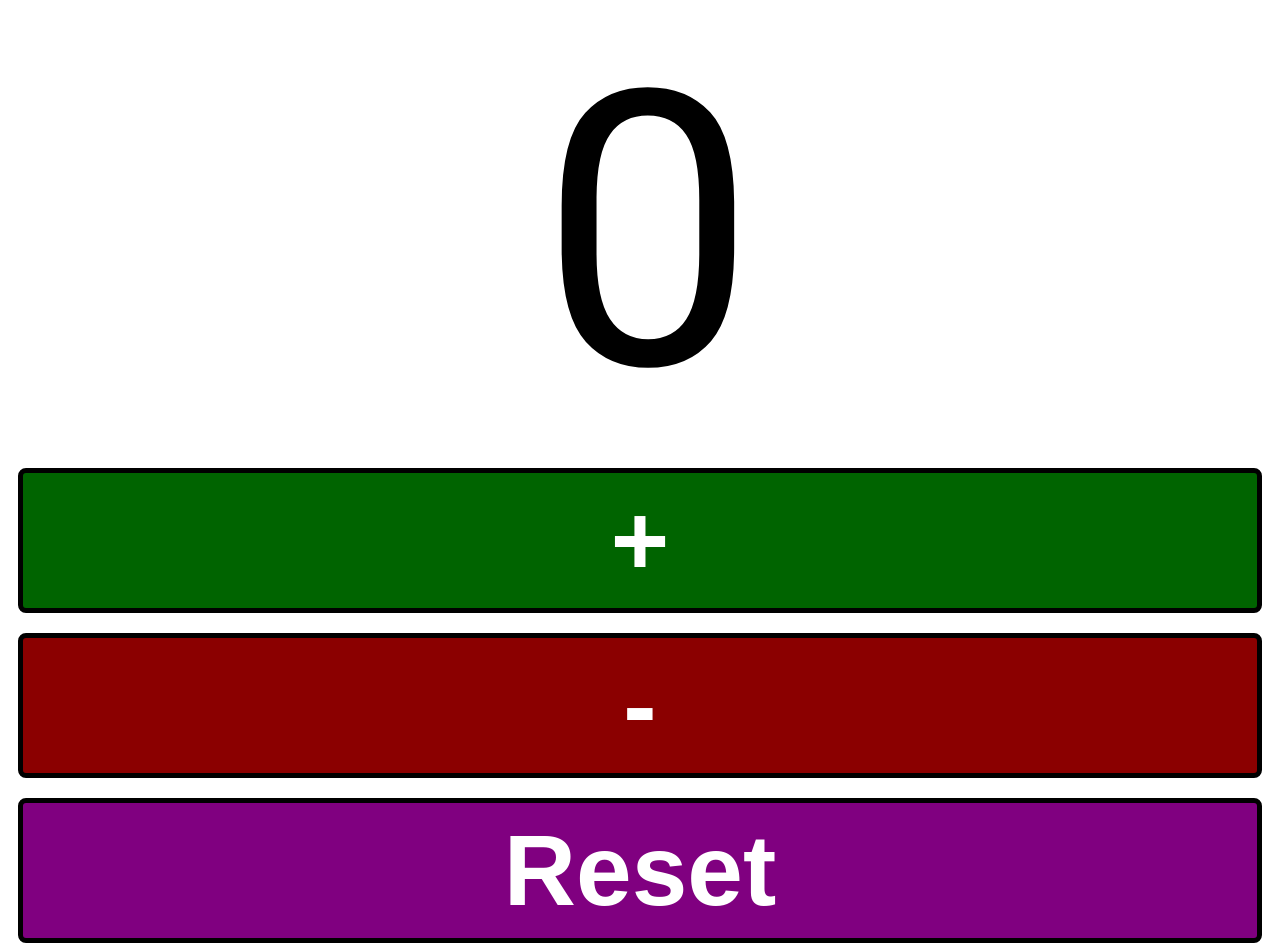
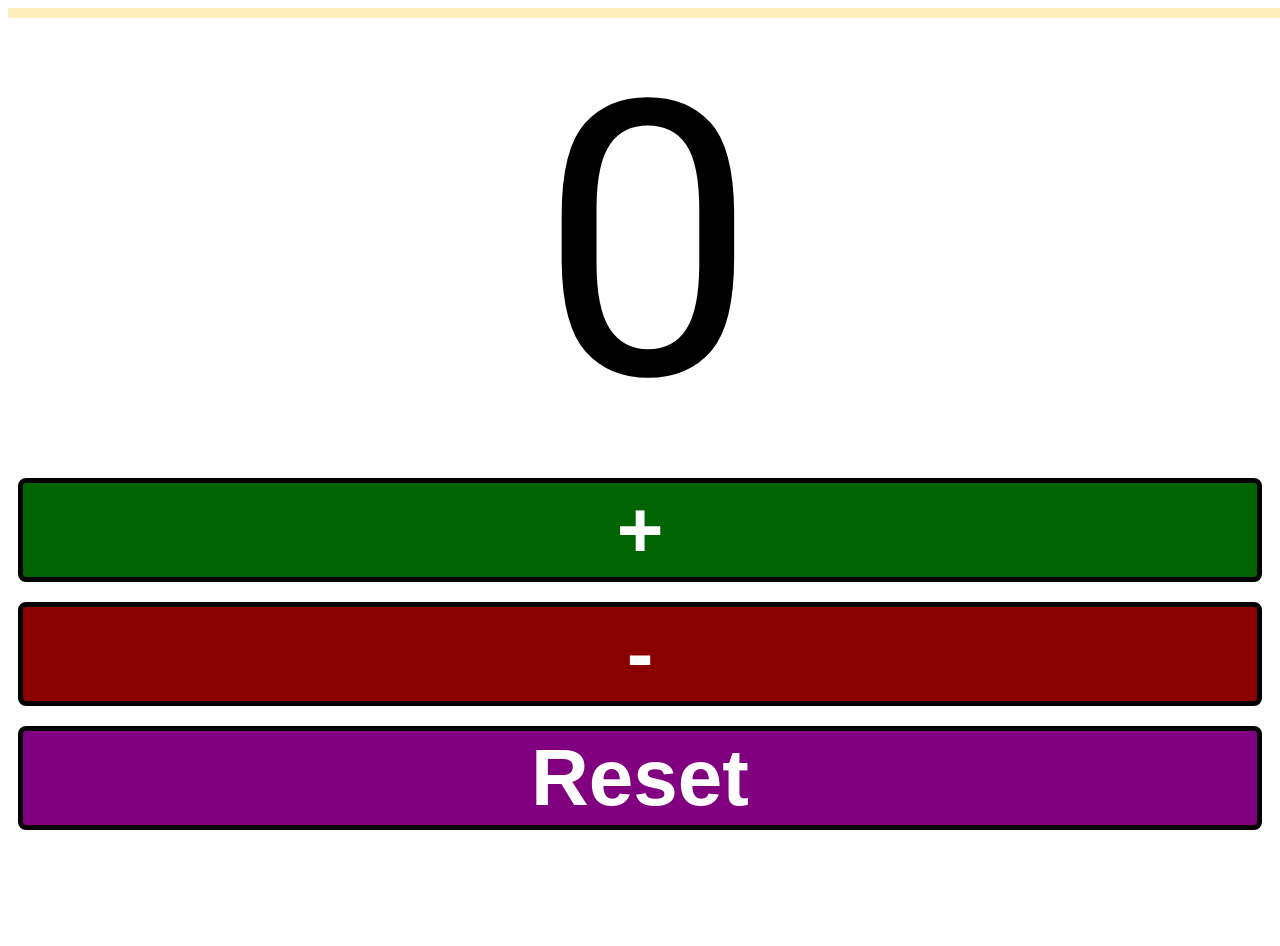
Before and after one commit to sil-sin/counter, a plain HTML site: page index.html in a window 1280 px wide. After the commit the page ends 848 px from the top, so only its background shows below. Drawn offline with Linux system fonts and the light colour scheme.

Commit message:
style change, date time style change

```diff
--- a/index.js
+++ b/index.js
@@ -29,7 +29,7 @@ window.addEventListener("click", (e) => {
   e.target.className === "add" ? (value = value + 1) : value;
   if (e.target.className === "reset") {
     value = 0;
-    localStorage.setItem("date", newDate);
+    localStorage.setItem("date", `${newDate.toLocaleDateString('de-DE')} - ${newDate.toLocaleTimeString()}`);
   window.location.reload()}
   counter.innerText = value;
 });
--- a/style.css
+++ b/style.css
@@ -5,6 +5,7 @@ body {
     align-items: stretch;
     font-family: roboto;
 }
+
 div {
     display: flex;
     align-items: end;
@@ -14,15 +15,16 @@ body {
     align-self: stretch;
 
 }
+
 button {
     margin: 10px;
-    padding: 10px;
     color: white;
-    font-size: 100px;
+    font-size: 10vh;
     font-weight: 600;
     border: solid black 5px;
     border-radius: 8px;
 }
+
 button:active {
     border: solid 4px lightgrey;
     outline-color: transparent;
@@ -30,18 +32,26 @@ body {
     box-shadow: 0 0 0 10px #ffdf90;
     color: #ffbf00;
 }
+
 .add {
     background-color: darkgreen;
 }
+
 .remove {
     background-color: darkred;
 }
+
 .reset {
     color: white;
     background-color: purple;
 
 
 }
-    .time{
-font-size: 20px;        color: blue;
+
+.time {
+    font-size: 30px;
+    color: blue;
+    background-color: #ffedbe;
+    padding: 5px;
+
 }
```
Lines whose indentation alone changed are shown as unchanged.
